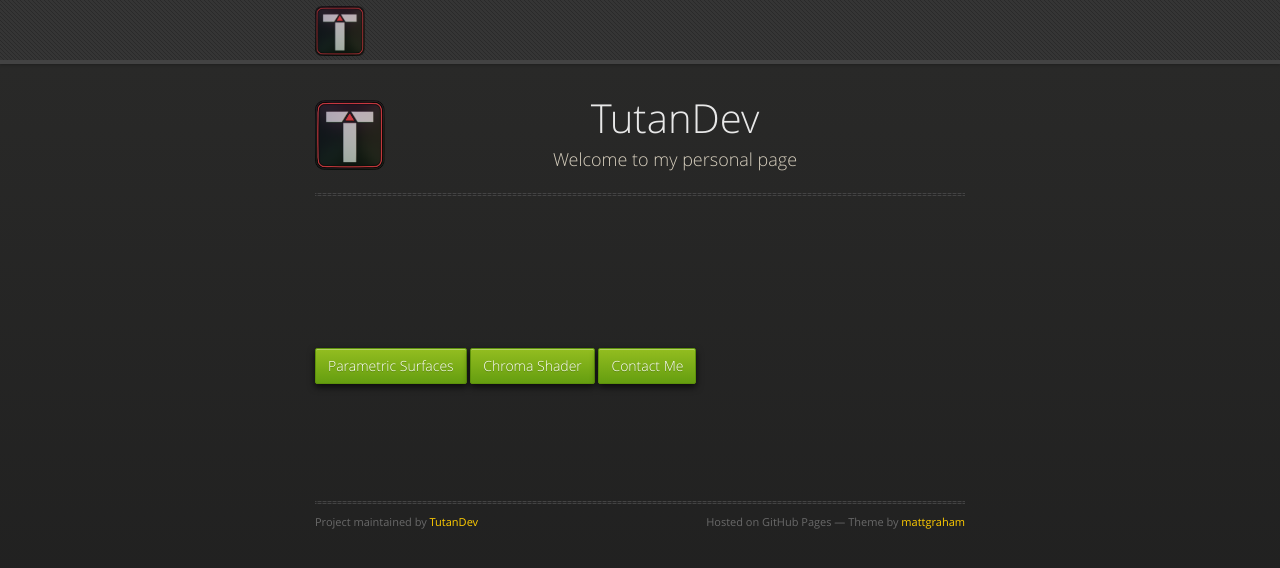
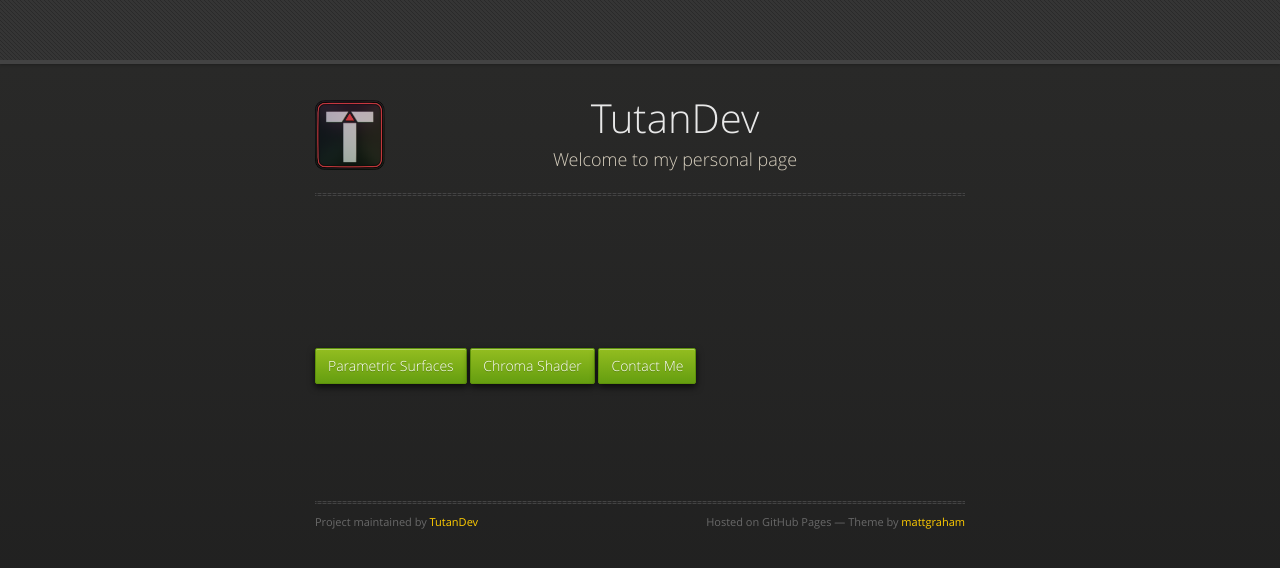
Before and after one commit to TutanDev/tutandev.github.io.OLD, a Jekyll site: the page built from index.md, in a window 1280 px wide. Shown: the top 568 px of the page. Built offline with Jekyll 4.4.1, drawn with Linux system fonts in a browser that asks for light colours.

Commit message:
logos size

```diff
--- a/_sass/jekyll-theme-midnight.scss
+++ b/_sass/jekyll-theme-midnight.scss
@@ -235,7 +235,8 @@ dt {
     max-width: 650px;
     margin: 0 auto;
     padding: 0 10px;
-    background: #ffffff;
+    background: #353535;
+    opacity: 0;
     margin: 6px auto;
 
     ul {
@@ -248,7 +249,8 @@ dt {
         font-weight: normal;
         list-style: none;
         display: inline;
-        color: white;
+        color: 3252525;
+        opacity: 0;
         line-height: 50px;
         text-shadow: 0px 1px 0px rgba(0,0,0,.2);
         font-size: 14px;
```
